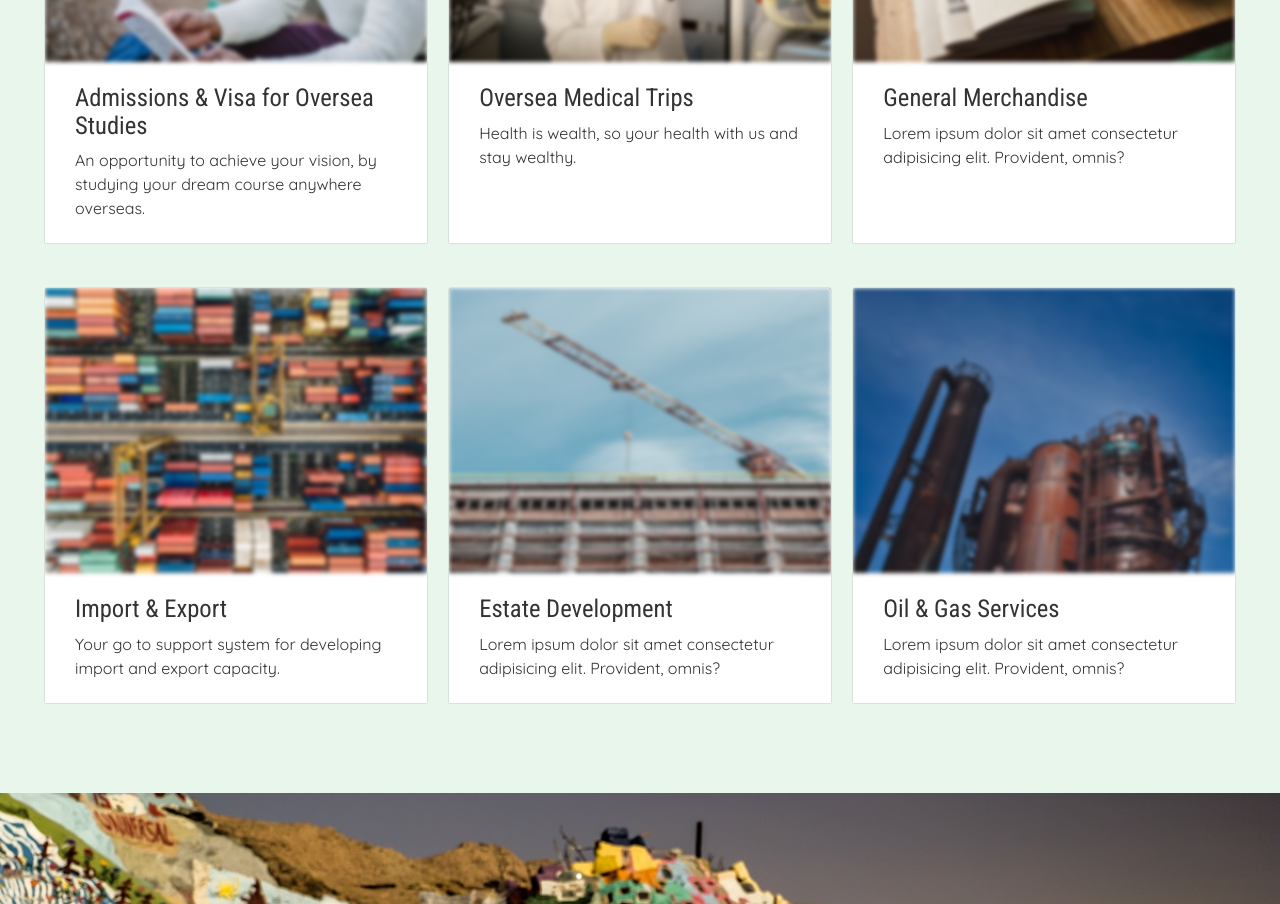
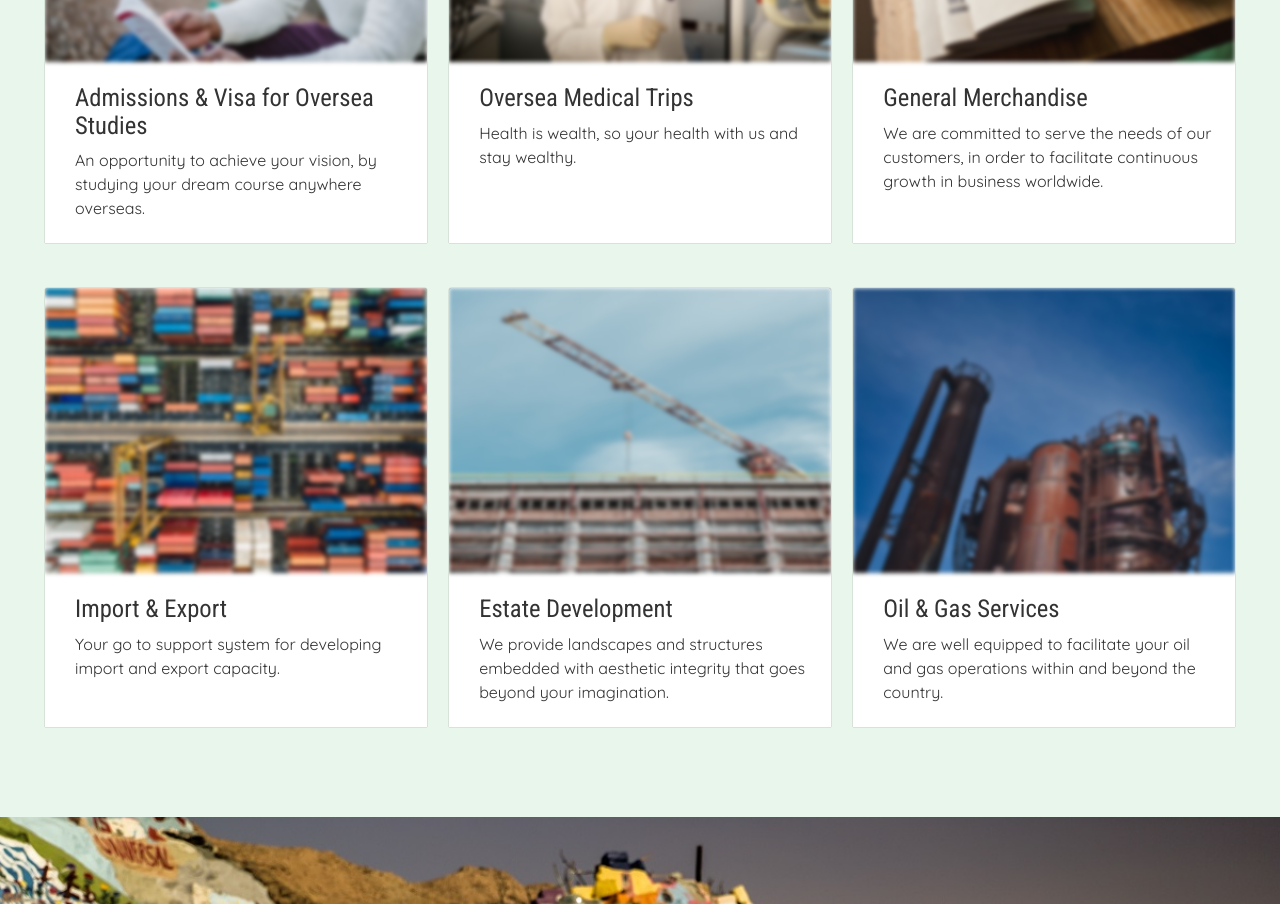
Before and after one commit to barman47/angels-of-God-medical-and-allied-services, a React (Create React App) app in the folder client/: page / in a window 1280 px wide. Shown: the part 1120-2024 px from the top of the page. Built offline with nearby package versions, Linux system fonts and the light colour scheme.

Commit message:
Made updates

```diff
--- a/client/src/components/Services.js
+++ b/client/src/components/Services.js
@@ -14,7 +14,7 @@ const Services = (props) => {
             <p className="services-text">Lorem ipsum, dolor sit amet consectetur adipisicing elit. Qui, amet provident! Corporis sint excepturi temporibus labore repellendus impedit.</p>
             <div className="services">
                 <div className="service">
-                    <img src={OverseaStudies} alt="Admission & Visa for Oversea Studies" />
+                    <img src={OverseaStudies} className="responsive-img" alt="Admission & Visa for Oversea Studies" />
                     <h5>Admissions &amp; Visa for Oversea Studies</h5>
                     <p>An opportunity to achieve your vision, by studying your dream course anywhere overseas.</p>
                 </div>
@@ -24,24 +24,24 @@ const Services = (props) => {
                     <p>Health is wealth, so your health with us and stay wealthy.</p>
                 </div>
                 <div className="service">
-                    <img src={GeneralMerchandise} alt="General Merchandise" />
+                    <img src={GeneralMerchandise} className="responsive-img" alt="General Merchandise" />
                     <h5>General Merchandise</h5>
-                    <p>Lorem ipsum dolor sit amet consectetur adipisicing elit. Provident, omnis?</p>
+                    <p>We are committed to serve the needs of our customers, in order to facilitate continuous growth in business worldwide.</p>
                 </div>
                 <div className="service">
-                    <img src={ImportExport} alt="Import & Export" />
+                    <img src={ImportExport} className="responsive-img" alt="Import & Export" />
                     <h5>Import &amp; Export</h5>
                     <p>Your go to support system for developing import and export capacity.</p>
                 </div>
                 <div className="service">
-                    <img src={EstateDevelopment} alt="Estate Development" />
+                    <img src={EstateDevelopment} className="responsive-img" alt="Estate Development" />
                     <h5>Estate Development</h5>
-                    <p>Lorem ipsum dolor sit amet consectetur adipisicing elit. Provident, omnis?</p>
+                    <p>We provide landscapes and structures embedded with aesthetic integrity that goes beyond your imagination.</p>
                 </div>
                 <div className="service">
-                    <img src={OilAndGas} alt="Oil and Gas Services" />
+                    <img src={OilAndGas} className="responsive-img" alt="Oil and Gas Services" />
                     <h5>Oil &amp; Gas Services</h5>
-                    <p>Lorem ipsum dolor sit amet consectetur adipisicing elit. Provident, omnis?</p>
+                    <p>We are well equipped to facilitate your oil and gas operations within and beyond the country.</p>
                 </div>
             </div>
         </section>
--- a/client/src/components/Slider.js
+++ b/client/src/components/Slider.js
@@ -54,8 +54,7 @@ const Slider = (props) => {
                 <li>
                     <img src={slide6} alt="Slide 6" />
                     <div className="caption center-align">
-                    <h3>This is our big Tagline!</h3>
-                    <h5 className="light grey-text text-lighten-3">Here's our small slogan.</h5>
+                        <h3 className="slide6-caption">Comfortable living environments with easy accessibility</h3>
                     </div>
                 </li>
                 <li>
```
